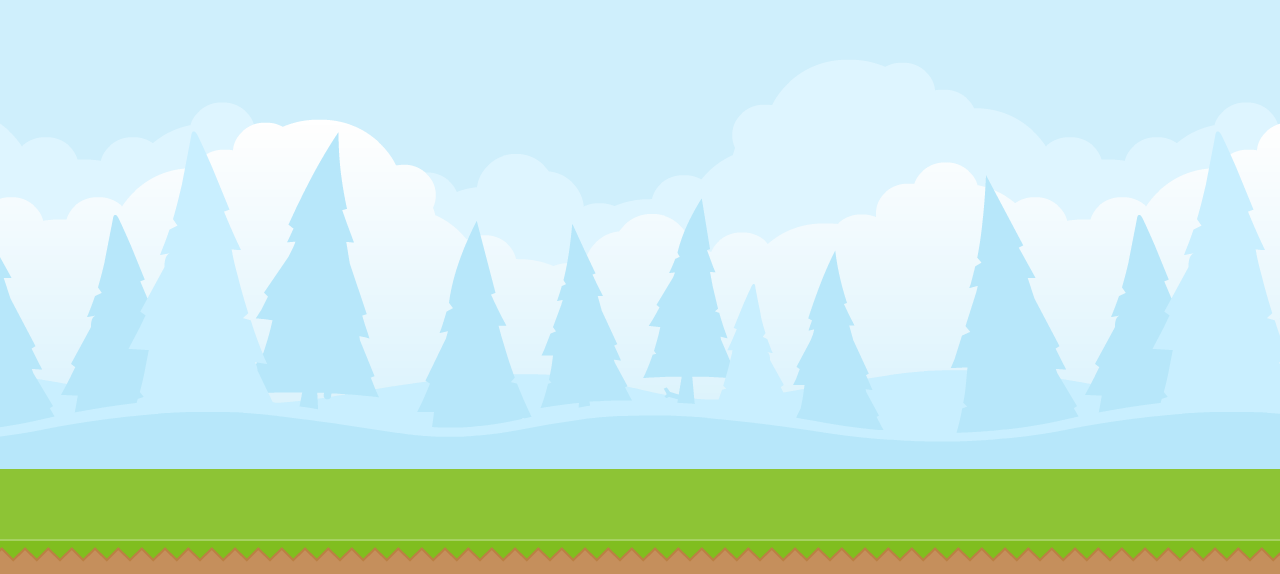
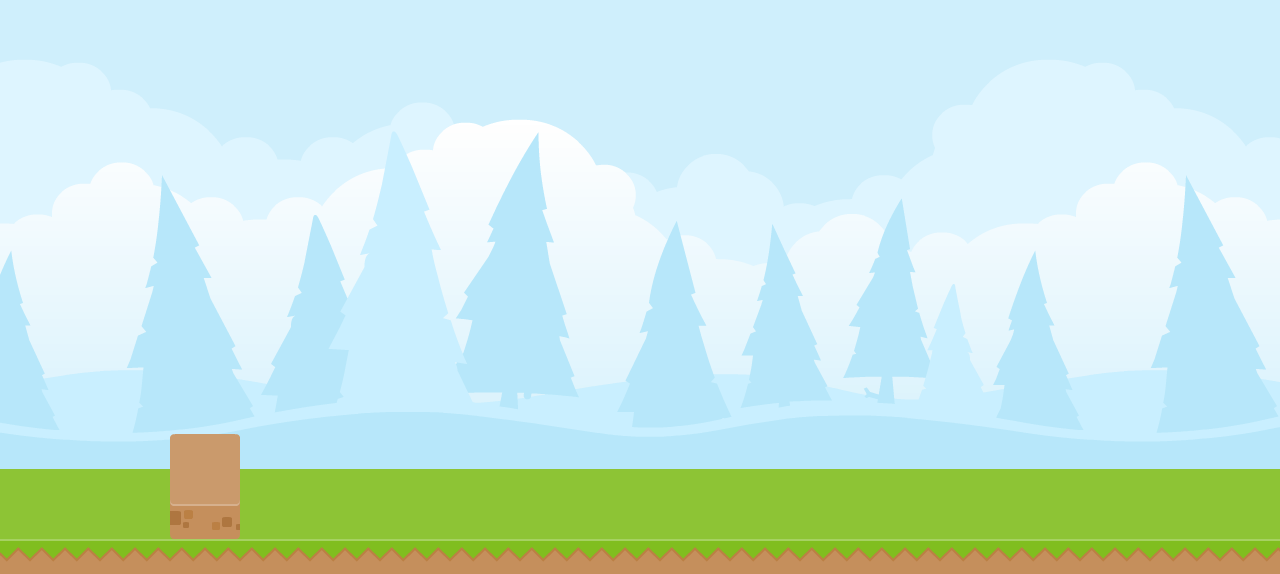
Before and after one commit to Marinfff/TYPPER, a website built with webpack: page public/index.html in a window 1280 px wide. Shown: the part 226-800 px from the top of the page. Built offline with nearby package versions, Linux system fonts and the light colour scheme.

Commit message:
- add stone component - add end of game

```diff
--- a/public/index.html
+++ b/public/index.html
@@ -17,10 +17,11 @@
 
     canvas {
       display: block;
+      position: absolute;
     }
   </style>
 </head>
 <body>
-  <canvas id="canvas" width="600" height="600"></canvas>
+ <div id="app"></div>
 </body>
 </html>
--- a/src/components/Background.ts
+++ b/src/components/Background.ts
@@ -12,27 +12,32 @@ class Background {
   }
 
   public animate(context: any) {
-    context.clearRect(0, 0, this.background.width, this.background.height);
     context.drawImage(
       this.background,
-      -1024 + this.camera,
+      0 + this.camera,
       0
     );
     context.drawImage(
       this.background,
-      this.camera,
+      1024 + this.camera,
       0
     );
     context.drawImage(
       this.background,
-      this.camera + 1024,
+      2048 + this.camera,
       0
     );
 
-    this.camera -= 20;
+    this.camera -= 24;
 
-    if (this.camera < 0) {
-      this.camera = 1024
+    if (this.camera < -1024) {
+      this.camera = 0;
+      context.clearRect(
+        -1024,
+        0,
+        this.background.width,
+        this.background.height
+      );
     }
   }
 }
--- a/src/components/Ground.ts
+++ b/src/components/Ground.ts
@@ -4,36 +4,32 @@ class Ground {
 
   public constructor() {
     this.camera = 0;
-    this.ground = {
-      left: new Image(),
-      right: new Image(),
-      mid: new Image(),
-    };
+    this.ground = new Image();
   }
 
-  public setGround(brick: any) {
-    this.ground.left.src = brick.left.default;
-    this.ground.right.src = brick.right.default;
-    this.ground.mid.src = brick.mid.default;
-  }
-
-  public print(context: any, action: string, position: number) {
-    context.drawImage(
-      this.ground[action],
-      position,
-      window.innerHeight - 105
-    );
+  public setGround(ground: any) {
+    this.ground.src = ground.default;
   }
 
   public animate(context: any) {
-    for (let i = 0; i < 4200; i += 70) {
-      this.print(context, 'mid', i + this.camera)
+    for (let i = 0; i < 2800; i += 70) {
+      context.drawImage(
+        this.ground,
+        i + this.camera,
+        window.innerHeight - 105
+      );
     }
 
-    this.camera -= 15;
+    this.camera -= 20 ;
 
-    if (this.camera < -2100) {
-      this.camera = 0
+    if (this.camera < -window.innerWidth) {
+      this.camera = 0;
+      context.clearRect(
+        -window.innerWidth - 100,
+        window.innerHeight - 105,
+        this.ground.width,
+        this.ground.height
+      );
     }
   }
 }
--- a/src/components/Hero.ts
+++ b/src/components/Hero.ts
@@ -1,5 +1,7 @@
 class Hero {
   private sprites: any;
+  private startPosition: any;
+  private currentAction: any;
   private current: any;
   private previous: any;
   private width: any;
@@ -10,8 +12,10 @@ class Hero {
   public constructor() {
     this.width = 329;
     this.height = 346;
+    this.currentAction = 'run';
+    this.startPosition = 200;
     this.currentFrame = 0;
-    this.fps = 24;
+    this.fps = 30;
     this.sprites = {
       grind: new Image(),
       idle: new Image(),
@@ -26,6 +30,17 @@ class Hero {
     this.sprites.jump.src = sprites.jump.default;
     this.sprites.run.src = sprites.run.default;
     this.current = this.sprites.run;
+  }
+
+  public position () {
+    return {
+      start: this.startPosition,
+      end: this.startPosition + 150
+    }
+  }
+
+  public action () {
+    return this.currentAction
   }
 
   public idle() {
@@ -43,24 +58,34 @@ class Hero {
   }
 
   public jump() {
+    if (this.currentAction !== 'jump') {
       this.currentFrame = 0;
+      this.currentAction = 'jump';
       this.previous = this.current;
       this.current = this.sprites.jump;
 
       setTimeout(() => {
         this.currentFrame = 0;
         this.current = this.previous;
+        this.currentAction = 'run';
       }, 1000 / this.fps * this.totalFrame());
+    }
   }
 
   public animate(context: any) {
+    context.clearRect(
+      this.startPosition,
+      window.innerHeight - 375,
+      this.width,
+      this.height,
+    );
     context.drawImage(
       this.current,
       0,
       this.height * this.currentFrame,
       this.width,
       this.height,
-      200,
+      this.startPosition,
       window.innerHeight - 375,
       this.width,
       this.height
--- /dev/null
+++ b/src/components/Stone.ts
@@ -0,0 +1,39 @@
+class Stone {
+  private stone: any;
+  private camera: any;
+
+  public constructor() {
+    this.camera = 0;
+    this.stone = new Image();
+  }
+
+  public setStone(stone: any) {
+    this.stone.src = stone.default;
+  }
+
+  public getPosition () {
+    return window.innerWidth + this.camera
+  }
+
+  public animate(context: any) {
+    context.clearRect(
+      window.innerWidth + 30  + this.camera,
+      window.innerHeight - 140,
+      this.stone.width,
+      this.stone.height,
+    );
+    context.drawImage(
+      this.stone,
+      window.innerWidth + this.camera,
+      window.innerHeight - 140
+    );
+
+    this.camera -= 30;
+
+    if (this.camera < -window.innerWidth - 100) {
+      this.camera = 0;
+    }
+  }
+}
+
+export default Stone
--- a/src/core/Game.ts
+++ b/src/core/Game.ts
@@ -3,22 +3,16 @@ class Game {
   public hero: any;
   public back: any;
   public ground: any;
+  public stone: any;
   public fps: any;
 
-  public constructor(hero: any, back: any, ground: any, scene: any) {
-    this.fps = 24;
+  public constructor(hero: any, back: any, ground: any, stone: any, scene: any) {
+    this.fps = 30;
     this.hero = hero;
     this.back = back;
     this.ground = ground;
+    this.stone = stone;
     this.scene = scene;
-  };
-
-  public async init() {
-    await this.loadHero();
-    await this.loadBack();
-    await this.loadGround();
-    this.addListeners();
-    this.animate();
   };
 
   public async loadHero() {
@@ -31,44 +25,58 @@ class Game {
   }
 
   public async loadGround() {
-    this.ground.setGround({
-      left: await import('../assets/ground/left.png'),
-      right: await import('../assets/ground/right.png'),
-      mid: await import('../assets/ground/mid.png'),
-    })
+    this.ground.setGround(await import('../assets/ground/ground.png'))
+  }
+  public async loadStone() {
+    this.stone.setStone(await import('../assets/ground/stone.png'))
   }
 
   public async loadBack() {
     this.back.setBackground(await import('../assets/background/forest.png'))
   }
 
-  private animate() {
-    this.scene.draw(this.back);
-    this.scene.draw(this.ground);
-    this.scene.draw(this.hero);
+  public async init() {
+    await this.loadHero();
+    await this.loadBack();
+    await this.loadStone();
+    await this.loadGround();
+    this.addListeners();
+    this.initScene();
+    this.animateScene();
+  };
+
+  private initScene() {
+    this.scene.add(this.back);
+    this.scene.add(this.ground);
+    this.scene.add(this.stone);
+    this.scene.add(this.hero);
+  }
+
+  private checkPosition () {
+    if (
+      this.stone.getPosition() > this.hero.position().start
+      && this.stone.getPosition() < this.hero.position().end
+      && this.hero.action() !== 'jump'
+    ){
+        window.location.reload()
+    }
+  }
+
+  private animateScene() {
+    this.scene.render();
+    this.checkPosition();
 
     setTimeout(() => {
       requestAnimationFrame(() => {
-        this.animate();
+        this.animateScene();
       });
     }, 1000 / this.fps);
   }
 
   private addListeners() {
-    document.addEventListener('keydown', (e: any) => {
-      if (e.code == "KeyD") {
-        this.hero.run();
-        return;
-      }
-    });
-    document.addEventListener('keyup', (e: any) => {
+    document.addEventListener('keypress', (e: any) => {
       if (e.code == "Space") {
         this.hero.jump();
-        return;
-      }
-      if (e.code == "KeyD") {
-        this.hero.idle();
-        return;
       }
     })
   }
--- a/src/core/Scene.ts
+++ b/src/core/Scene.ts
@@ -1,20 +1,31 @@
 class Scene {
-  private canvas: any;
-  private context: any;
+  private app: any;
+  private objects: Array<any>;
 
-  public constructor () {
-    this.canvas = document.getElementById('canvas');
-    this.context = this.canvas.getContext('2d');
-    this.setAttribute()
+  public constructor() {
+    this.app = document.getElementById('app');
+    this.objects = [];
   }
 
-  private setAttribute () {
-    this.canvas.setAttribute('width', window.innerWidth);
-    this.canvas.setAttribute('height', window.innerHeight);
+  public add(instance: any) {
+    const canvas = document.createElement('canvas',);
+    const context = canvas.getContext('2d');
+
+    canvas.setAttribute('width', window.innerWidth.toString());
+    canvas.setAttribute('height', window.innerHeight.toString());
+
+    this.app.append(canvas);
+
+    this.objects.push({
+      context,
+      instance
+    });
   }
 
-  public draw(object: any) {
-    object.animate(this.context)
+  public render() {
+    this.objects.forEach((item) => {
+      item.instance.animate(item.context);
+    })
   }
 }
 
--- a/src/index.ts
+++ b/src/index.ts
@@ -3,12 +3,14 @@ import Scene from "./core/Scene";
 import Hero from "./components/Hero";
 import Background from "./components/Background";
 import Ground from "./components/Ground";
+import Stone from "./components/Stone";
 
 
 const game = new Game(
   new Hero(),
   new Background(),
   new Ground(),
+  new Stone(),
   new Scene()
 );
 
```
Also changed, not shown: src/assets/ground/ground.png (renamed from src/assets/ground/mid.png), src/assets/ground/left.png (deleted), src/assets/ground/right.png (deleted), src/assets/ground/stone.png (added). Lines whose indentation alone changed are shown as unchanged.
